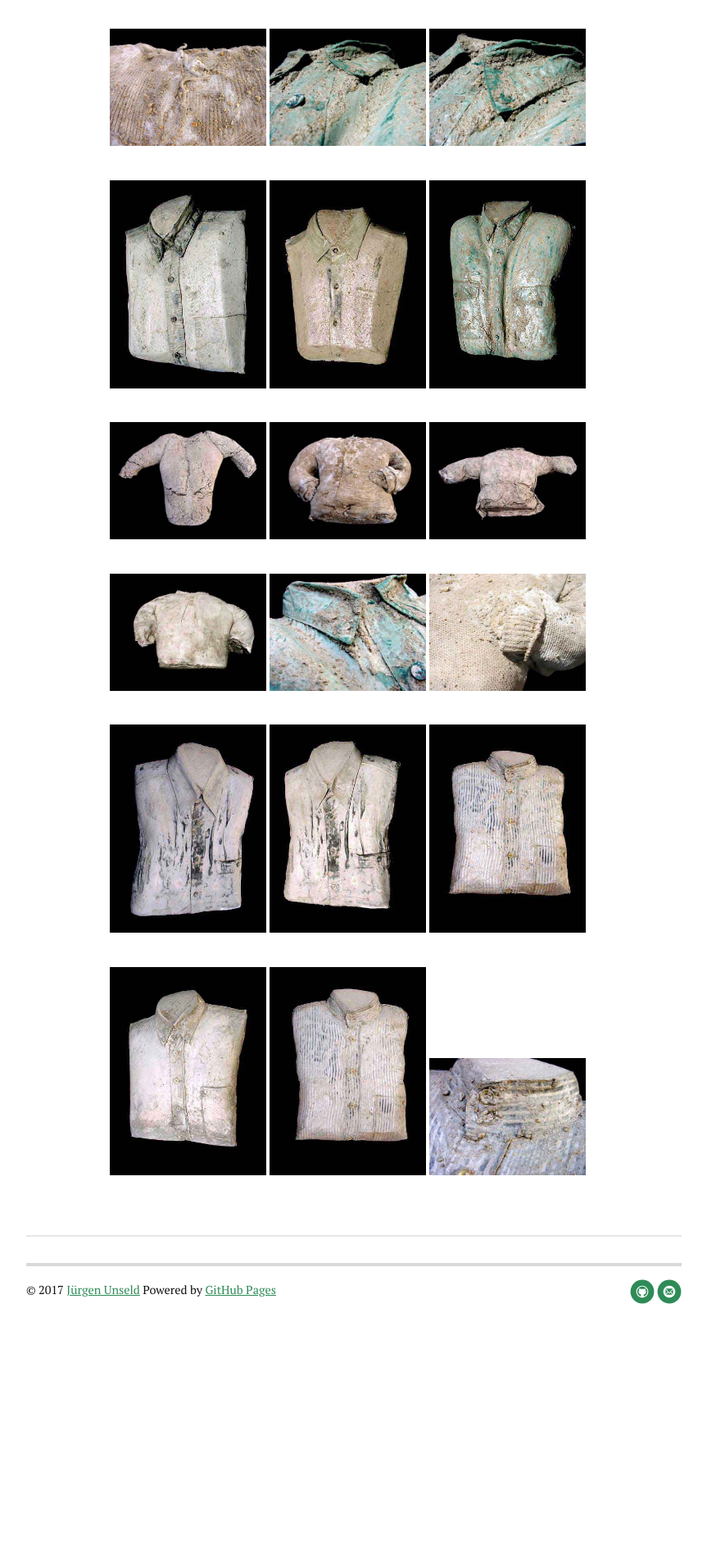
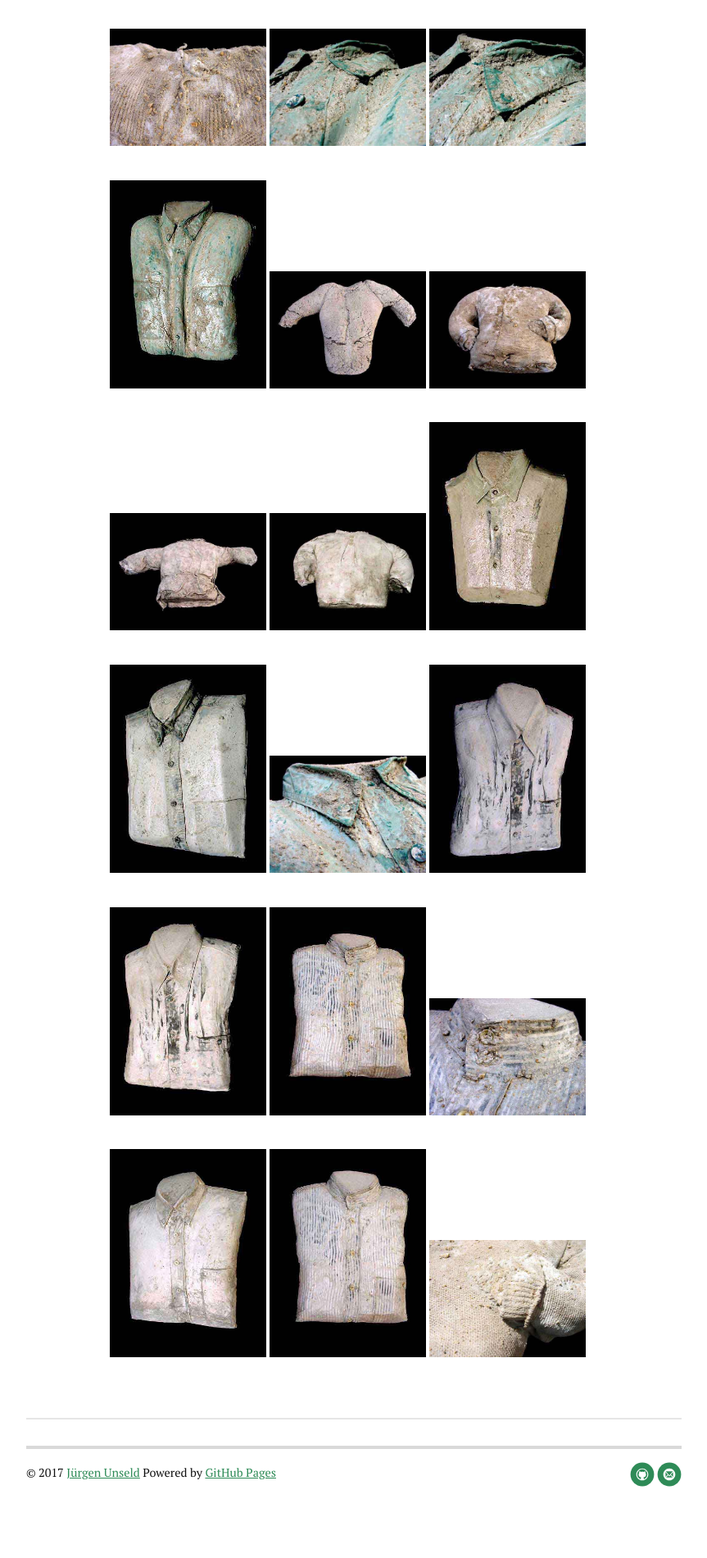
Before and after one commit to jueunseld/jueunseld.github.io, a Jekyll site: the page built from galerie.md, in a window 1280 px wide. Shown: the part 942-2843 px from the top of the page at 82% size, without its empty margins (208-1071 px from the left). Built offline with Jekyll 4.4.1, drawn with Linux system fonts in a browser that asks for light colours; nearby versions of some CDN libraries; before the commit the page ends 2621 px from its top, so only the background shows below that.

Commit message:
Versuch ohne explizites Auflisten der Bilder

```diff
--- a/galerie.md
+++ b/galerie.md
@@ -9,48 +9,6 @@ bilder:
     title: Ohne Titel 2016, 150 x 140
   - image_path: /assets/img/galerie/IMG_1894bearb.jpg
     title: Und ach der Himmel so blau (3) 2016, 80 x 65
-hemden:
-  - image_path: /assets/img/galerie/hemden/H001.jpg
-    title: Betonhemd
-  - image_path: /assets/img/galerie/hemden/H002.jpg
-    title: Betonhemd
-  - image_path: /assets/img/galerie/hemden/H003.jpg
-    title: Betonhemd
-
-  - image_path: /assets/img/galerie/hemden/H010.jpg
-    title: Betonhemd
-  - image_path: /assets/img/galerie/hemden/H009.jpg
-    title: Betonhemd
-  - image_path: /assets/img/galerie/hemden/H004.jpg
-    title: Betonhemd
-
-  - image_path: /assets/img/galerie/hemden/H005.jpg
-    title: Betonhemd
-  - image_path: /assets/img/galerie/hemden/H006.jpg
-    title: Betonhemd
-  - image_path: /assets/img/galerie/hemden/H007.jpg
-    title: Betonhemd
-
-  - image_path: /assets/img/galerie/hemden/H008.jpg
-    title: Betonhemd
-  - image_path: /assets/img/galerie/hemden/H011.jpg
-    title: Betonhemd
-  - image_path: /assets/img/galerie/hemden/H018.jpg
-    title: Betonhemd
-
-  - image_path: /assets/img/galerie/hemden/H012.jpg
-    title: Betonhemd
-  - image_path: /assets/img/galerie/hemden/H013.jpg
-    title: Betonhemd
-  - image_path: /assets/img/galerie/hemden/H014.jpg
-    title: Betonhemd
-
-  - image_path: /assets/img/galerie/hemden/H016.jpg
-    title: Betonhemd
-  - image_path: /assets/img/galerie/hemden/H017.jpg
-    title: Betonhemd
-  - image_path: /assets/img/galerie/hemden/H015.jpg
-    title: Betonhemd
 
 ---
 
@@ -67,7 +25,9 @@ hemden:
 Gewebe mit Beton gefüllt. Stoff zu Stein erstarrt.
 
 <ul class="photo-gallery">
-  {% for image in page.hemden %}
-    <li><img src="{{ image.image_path | prepend: site.baseurl }}" alt="{{ image.title}}"/></li>
-  {% endfor %}
+    {% for image in site.static_files %}
+        {% if image.path contains 'assets/img/galerie/hemden/' %}
+            <li><img src="{{ site.baseurl }}{{ image.path }}" alt="{{ file.basename }}" />{{ file.basename  }}</li>
+        {% endif %}
+    {% endfor %}
 </ul>
```
